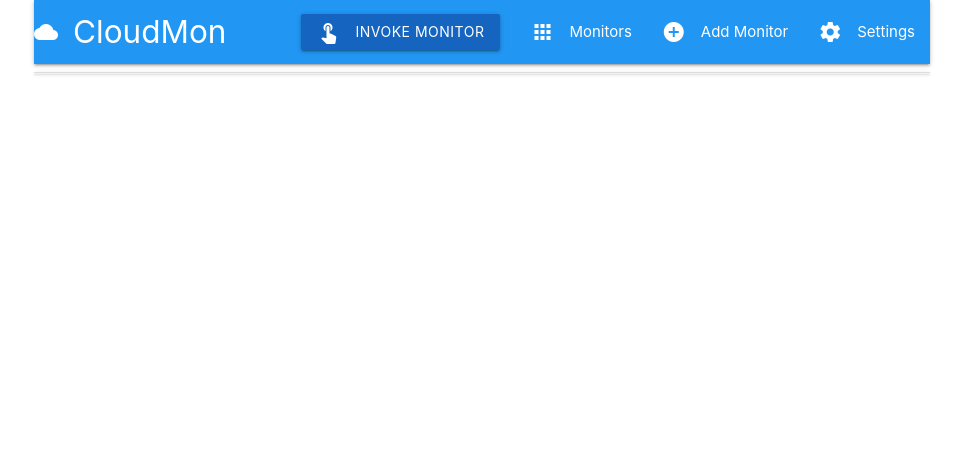
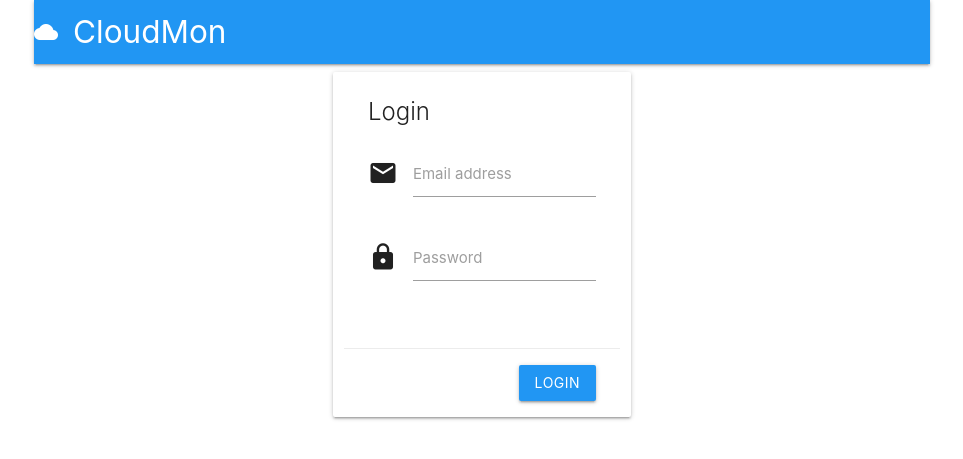
Before and after one commit to Satak/cloud-mon, a Flask app: page / in a window 1280 px wide. Shown: the top 459 px of the page, without its empty margins (158-1121 px from the left). Run offline with Flask 2, Linux system fonts and the light colour scheme; data that the repository does not hold is empty; some libraries are stand-ins or nearby versions.

Commit message:
Add Firebase auth

```diff
--- a/src/conf.py
+++ b/src/conf.py
@@ -1,4 +1,5 @@
 from os import getenv, path
+import base64
 
 DECRYPTION_KEY = getenv('DECRYPTION_KEY')
 DECRYPTION_URL = getenv('DECRYPTION_URL')
@@ -13,3 +14,16 @@ TO_EMAIL = getenv('TO_EMAIL')
 TIMEOUT = 20
 KIND = 'monitor'
 SEND_EMAIL = True
+
+FIREBASE_CONFIG = {
+    "apiKey": getenv('FB_API_KEY'),
+    "authDomain": getenv('FB_AUTH_DOMAIN'),
+    "databaseURL": getenv('FB_DB_URL'),
+    "projectId": getenv('FB_PROJECT_ID'),
+    "storageBucket": getenv('FB_STORAGE_BUCKET'),
+    "messagingSenderId": getenv('FB_MESSAGE_SENDER_ID')
+}
+
+SECRET = base64.b64decode(getenv('SECRET').encode())
+
+FIREBASE_ADMIN_SDK_KEY = getenv('GOOGLE_APPLICATION_CREDENTIALS_FIREBASE')
--- a/src/main.py
+++ b/src/main.py
@@ -1,6 +1,18 @@
 import logging
-from flask import Flask, request, jsonify, render_template, abort
-from flask_basicauth import BasicAuth
+from functools import wraps
+import pyrebase
+import firebase_admin
+from firebase_admin import credentials, auth as admin_auth
+from flask import (
+    Flask,
+    request,
+    jsonify,
+    render_template,
+    abort,
+    redirect,
+    session,
+    url_for
+)
 from monitor import Monitor
 from validators import token_auth_validate, basic_auth_validate, no_auth_validate
 from datastore import (
@@ -13,24 +25,36 @@ from datastore import (
 from functions import encrypt, monitor_all
 from datetime import datetime
 from conf import (
-    BASIC_AUTH_USERNAME,
-    BASIC_AUTH_PASSWORD,
     SEND_EMAIL,
     TIMEOUT,
     SENDER_EMAIL,
     SMTP_SERVER,
     TO_EMAIL,
     SENDER_EMAIL,
-    NAMESPACE
+    NAMESPACE,
+    SECRET,
+    FIREBASE_CONFIG,
+    FIREBASE_ADMIN_SDK_KEY
 )
 
 app = Flask(__name__)
 
-app.config['BASIC_AUTH_USERNAME'] = BASIC_AUTH_USERNAME
-app.config['BASIC_AUTH_PASSWORD'] = BASIC_AUTH_PASSWORD
+app.secret_key = SECRET
+firebase = pyrebase.initialize_app(FIREBASE_CONFIG)
+auth = firebase.auth()
+firebase_admin_cred = credentials.Certificate(FIREBASE_ADMIN_SDK_KEY)
+firebase_admin.initialize_app(firebase_admin_cred)
 
-basic_auth = BasicAuth(app)
 logging.getLogger().setLevel(logging.INFO)
+
+
+def login_required(f):
+    @wraps(f)
+    def decorated_function(*args, **kwargs):
+        if not session.get('user'):
+            return redirect(url_for('view_login', next=request.url))
+        return f(*args, **kwargs)
+    return decorated_function
 
 
 def validate_payload(payload):
@@ -47,9 +71,36 @@ def validate_payload(payload):
         return {'error': str(err)}
 
 
+def change_password(email, uid, current_password, new_password):
+    try:
+        # validate current password
+        _ = auth.sign_in_with_email_and_password(email, current_password)
+        admin_auth.update_user(uid, password=new_password)
+        return True
+    except Exception as err:
+        print('Invalid credentials', str(err))
+
+
+def login(email, password):
+    try:
+        user = auth.sign_in_with_email_and_password(email, password)
+        user_info = auth.get_account_info(user['idToken'])
+        if user_info:
+            email_ = user_info['users'][0]['email']
+            uid = user_info['users'][0]['localId']
+            user = {
+                'email': email_,
+                'uid': uid
+            }
+            session['user'] = user
+            return user
+    except Exception as err:
+        print('Invalid credentials', str(err))
+
+
 # API
 @app.route('/api/test', methods=['POST'])
-@basic_auth.required
+@login_required
 def api_test():
     payload = request.get_json(silent=True)
     json_data = validate_payload(payload)
@@ -62,7 +113,7 @@ def api_test():
 
 
 @app.route('/api/monitors', methods=['POST'])
-@basic_auth.required
+@login_required
 def api_add_monitor():
     payload = request.get_json(silent=True)
     json_data = validate_payload(payload)
@@ -79,7 +130,7 @@ def api_add_monitor():
 
 
 @app.route('/api/monitors/<string:monitor_name>', methods=['PUT'])
-@basic_auth.required
+@login_required
 def api_edit_monitor(monitor_name):
     payload = request.get_json(silent=True)
     json_data = validate_payload(payload)
@@ -98,7 +149,7 @@ def api_edit_monitor(monitor_name):
 
 @app.route('/api/monitors')
 @app.route('/api/monitors/<string:monitor_name>')
-@basic_auth.required
+@login_required
 def api_get_monitors(monitor_name=None):
     raw_data = get_data(monitor_name=monitor_name)
     if not raw_data:
@@ -118,13 +169,13 @@ def api_get_monitors(monitor_name=None):
 
 
 @app.route('/api/monitor-data/<string:monitor_name>')
-@basic_auth.required
+@login_required
 def api_get_monitor_data(monitor_name):
     return jsonify(get_monitoring_data(monitor_name))
 
 
 @app.route('/api/monitors/<string:monitor_name>', methods=['DELETE'])
-@basic_auth.required
+@login_required
 def api_delete_monitor(monitor_name):
     data = delete_data(monitor_name)
     return jsonify(data), data['status_code']
@@ -143,7 +194,7 @@ def api_invoke_monitor():
 
 
 @app.route('/api/ui-invoke-monitor', methods=['PUT'])
-@basic_auth.required
+@login_required
 def api_ui_invoke_monitor():
     data = monitor_all()
     logging.info('Monitoring done launched from UI')
@@ -151,27 +202,75 @@ def api_ui_invoke_monitor():
 
 
 @app.route('/api/status')
+@login_required
 def api_status():
     logging.info('Status check')
     return jsonify({'status': 'OK'})
 
 
+@app.route('/api/change-password', methods=['POST'])
+def api_change_password():
+    payload = request.get_json(silent=True)
+    current_password = payload['currentPassword']
+    new_password = payload['newPassword']
+    email = session.get('user')['email']
+    uid = session.get('user')['uid']
+
+    res = change_password(email, uid, current_password, new_password)
+    if not res:
+        return jsonify({'error': 'Password change failed'}), 401
+    return jsonify({'message': 'Password changed successfully'})
+
+
+@app.route('/api/login', methods=['POST'])
+def api_login():
+    payload = request.get_json(silent=True)
+    email = payload['email']
+    password = payload['password']
+    user = login(email, password)
+    if not user:
+        return jsonify({'error': 'Invalid login'}), 401
+    return jsonify({'message': 'Login success'})
+
+
+@app.route('/api/logout', methods=['POST'])
+@login_required
+def api_logout():
+    if not session.get('user'):
+        return jsonify({'error': 'Not logged in'}), 401
+    del session['user']
+    return jsonify({'message': 'Logout success'})
+
+
 # Views
 @app.route('/')
-@basic_auth.required
-def view_index():
+def view_login():
+    if session.get('user'):
+        return redirect(url_for('view_home'))
+    return render_template('login.html')
+
+
+@app.route('/home')
+@login_required
+def view_home():
     data = get_data()
-    return render_template('index.html', monitors=data)
+    return render_template('home.html', monitors=data)
 
 
 @app.route('/add-monitor')
-@basic_auth.required
+@login_required
 def view_add_monitor():
     return render_template('monitor_form.html', monitor=None, action='add')
 
 
+@app.route('/account')
+@login_required
+def view_account():
+    return render_template('account.html', email=session.get('user')['email'])
+
+
 @app.route('/monitors/<string:monitor_name>')
-@basic_auth.required
+@login_required
 def view_modify_monitor(monitor_name):
     monitor = get_data(monitor_name=monitor_name)
     if 'password' in monitor:
@@ -180,7 +279,7 @@ def view_modify_monitor(monitor_name):
 
 
 @app.route('/settings')
-@basic_auth.required
+@login_required
 def view_settings():
     settings = {
         'namespace': NAMESPACE,
--- a/src/requirements.txt
+++ b/src/requirements.txt
@@ -1,5 +1,6 @@
 flask
-Flask-BasicAuth
 requests
 fastjsonschema
 google-cloud-datastore
+pyrebase
+firebase-admin
--- a/src/static/app.js
+++ b/src/static/app.js
@@ -109,14 +109,14 @@ function addNewMonitor() {
   const method = 'POST'
   const url = '/api/monitors'
   const body = getNewMonitorFormData()
-  API(body, url, method).then(_ => redirectToIndex()).catch(alert)
+  API(body, url, method).then(_ => redirectToHome()).catch(alert)
 }
 
 function modifyMonitor(name) {
   const method = 'PUT'
   const url = `/api/monitors/${name}`
   const body = getNewMonitorFormData()
-  API(body, url, method).then(_ => redirectToIndex()).catch(alert)
+  API(body, url, method).then(_ => redirectToHome()).catch(alert)
 }
 
 async function deleteMonitor(monitorName) {
@@ -134,6 +134,10 @@ async function deleteMonitor(monitorName) {
   }
 }
 
+function redirectToHome() {
+  document.location = '/home'
+}
+
 function redirectToIndex() {
   document.location = '/'
 }
@@ -142,7 +146,7 @@ function invokeMonitor() {
   const method = 'PUT'
   const url = '/api/ui-invoke-monitor'
   const body = {}
-  API(body, url, method).then(_ => redirectToIndex()).catch(alert)
+  API(body, url, method).then(_ => redirectToHome()).catch(alert)
 }
 
 function drawBasic(name) {
@@ -169,3 +173,43 @@ function drawBasic(name) {
     chart.draw(data, options)
   }).catch(alert)
 }
+
+function auth_login() {
+  const email = document.getElementById("auth_email").value
+  const password = document.getElementById("auth_password").value
+  const method = 'POST'
+  const url = '/api/login'
+  const body = {
+    email: email,
+    password: password
+  }
+  API(body, url, method).then(_ => redirectToHome()).catch(alert)
+}
+
+function auth_logout() {
+  const method = 'POST'
+  const url = '/api/logout'
+  API(null, url, method).then(_ => redirectToIndex()).catch(alert)
+}
+
+function change_password() {
+  const currentPassword = document.getElementById("auth_current_password").value
+  const newPassword = document.getElementById("auth_new_password").value
+  const verifyPassword = document.getElementById("auth_verify_password").value
+  if(!currentPassword || !newPassword || !verifyPassword) {
+    alert('Please fill all fields!')
+    return null
+  }
+  if(newPassword != verifyPassword) {
+    alert('New password and verify password doesn\'t match!')
+    return null
+  }
+  const method = 'POST'
+  const body = {
+    currentPassword: currentPassword,
+    newPassword: newPassword,
+    verifyPassword: verifyPassword
+  }
+  const url = '/api/change-password'
+  API(body, url, method).then(_ => redirectToHome()).catch(alert)
+}
--- /dev/null
+++ b/src/templates/login.html
@@ -0,0 +1,4 @@
+{% extends 'layout.html' %}
+{% block content %}
+{% include 'login_form.html' %}
+{% endblock %}
--- /dev/null
+++ b/src/templates/login_form.html
@@ -0,0 +1,24 @@
+<div class="valign-wrapper row login-box">
+  <div class="col card hoverable s10 pull-s1 m6 pull-m3 l4 pull-l4">
+    <form>
+      <div class="card-content">
+        <span class="card-title">Login</span>
+        <div class="row">
+          <div class="input-field col s12">
+            <i class="material-icons prefix">email</i>
+            <label for="auth_email" class="">Email address</label>
+            <input type="email" class="validate" name="auth_email" id="auth_email" />
+          </div>
+          <div class="input-field col s12">
+            <i class="material-icons prefix">lock</i>
+            <label for="auth_password">Password </label>
+            <input type="password" class="validate" name="auth_password" id="auth_password" />
+          </div>
+        </div>
+      </div>
+      <div class="card-action right-align">
+        <button class="btn waves-effect waves-light blue" type="button" name="action" onclick="auth_login()">Login</button>
+      </div>
+    </form>
+  </div>
+</div>
--- a/src/templates/navbar.html
+++ b/src/templates/navbar.html
@@ -1,6 +1,6 @@
 <nav class="blue">
     <div class="nav-wrapper">
-        <a href="{{ url_for('view_index')}}" class="brand-logo"><i class="material-icons left">cloud</i>CloudMon</a>
+        <a href="{{ url_for('view_home')}}" class="brand-logo"><i class="material-icons left">cloud</i>CloudMon</a>
         <a href="#" data-target="mobile-demo" class="sidenav-trigger"><i class="material-icons">menu</i></a>
         <ul id="nav-mobile" class="right hide-on-med-and-down">
             {% include 'navbar_items.html' %}
--- a/src/templates/navbar_items.html
+++ b/src/templates/navbar_items.html
@@ -1,5 +1,9 @@
+{% if session.get('user') %}
 <li><a class="waves-effect waves-light btn blue darken-3" id="invokeMonitor" onclick="invokeMonitor()"><i
     class="material-icons left">touch_app</i>Invoke Monitor</a></li>
-<li><a href="{{ url_for('view_index') }}"><i class="material-icons left">apps</i>Monitors</a></li>
+<li><a href="{{ url_for('view_home') }}"><i class="material-icons left">apps</i>Monitors</a></li>
 <li><a href="{{ url_for('view_add_monitor') }}"><i class="material-icons left">add_circle</i>Add Monitor</a></li>
 <li><a href="{{ url_for('view_settings') }}"><i class="material-icons left">settings</i>Settings</a></li>
+<li><a href="{{ url_for('view_account') }}"><i class="material-icons left">account_circle</i>Account</a></li>
+<li><a href="#" onclick="auth_logout()"><i class="material-icons left">keyboard_arrow_right</i>Logout</a></li>
+{% endif %}
```
Also changed, not shown: src/templates/account.html (added, +38 -0 lines), README.md, src/templates/home.html (renamed from src/templates/index.html).
